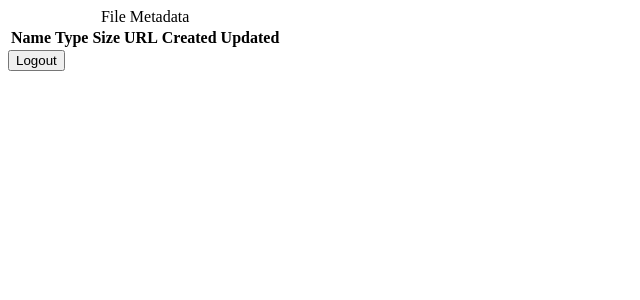
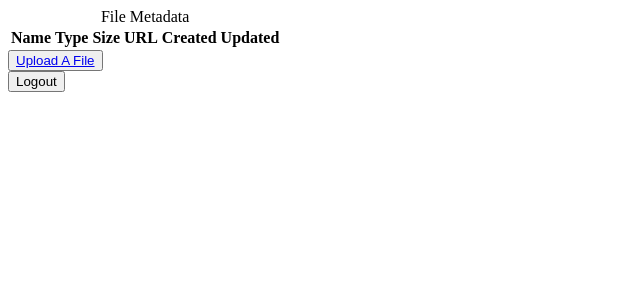
Before and after one commit to ZoneZ99/LAW-Authentication-Client-Service, a Django app: template frontend/templates/metadata-list.html in a window 1280 px wide. Shown: the top 300 px of the page, without its empty margins (0-640 px from the left). Run offline with Django 3.2, Linux system fonts and the light colour scheme; the template is opened without the code that fills it, so the values that code supplies are empty.

Commit message:
Add href to upload page

```diff
--- a/frontend/templates/metadata-list.html
+++ b/frontend/templates/metadata-list.html
@@ -20,6 +20,9 @@
         </thead>
         <tbody></tbody>
     </table>
+    <button>
+        <a href="{% url 'upload-page' %}">Upload A File</a>
+    </button>
     <form action="{% url 'logout' %}" method="post">
         {% csrf_token %}
         <button type="submit">Logout</button>
```
